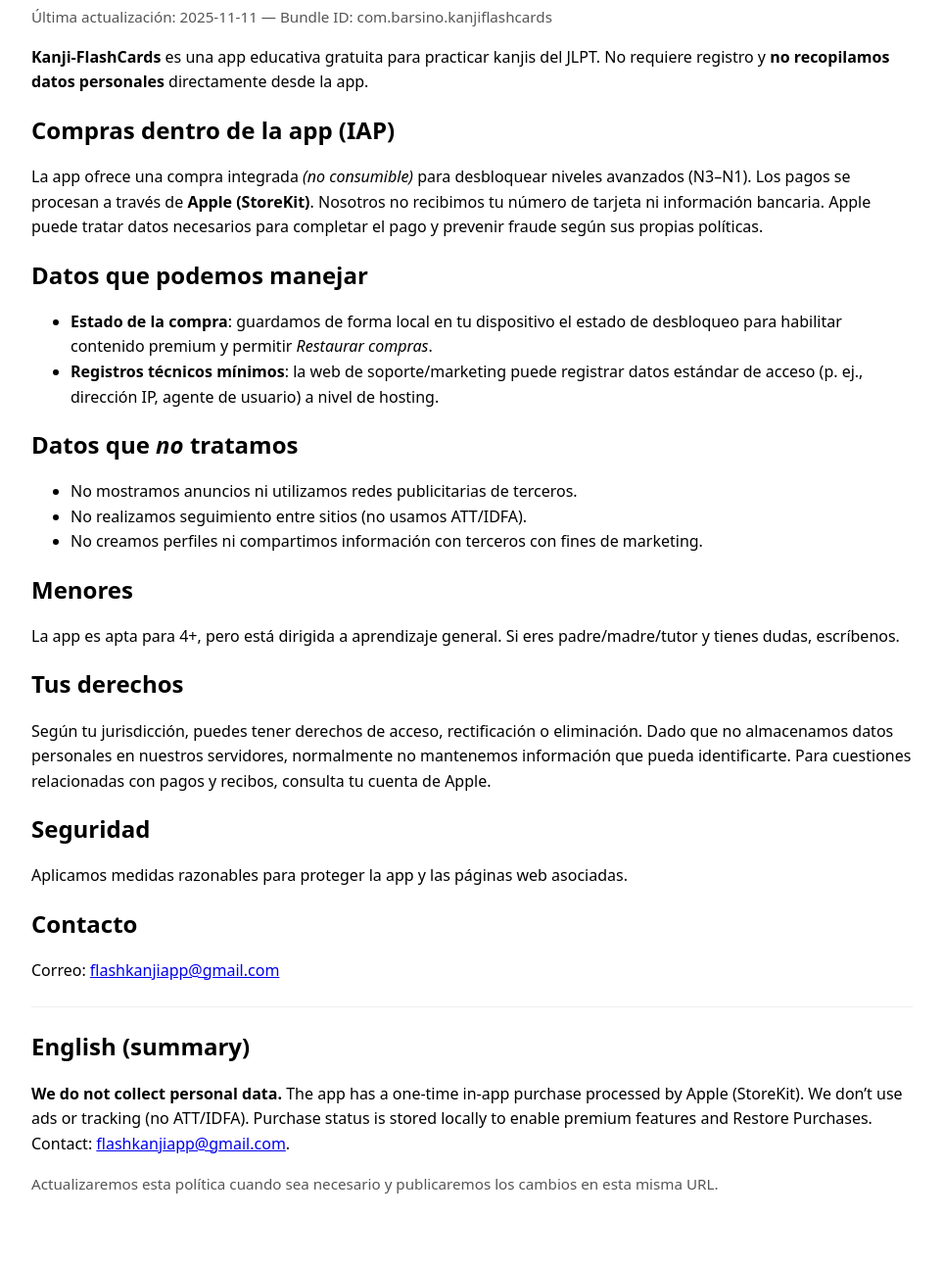
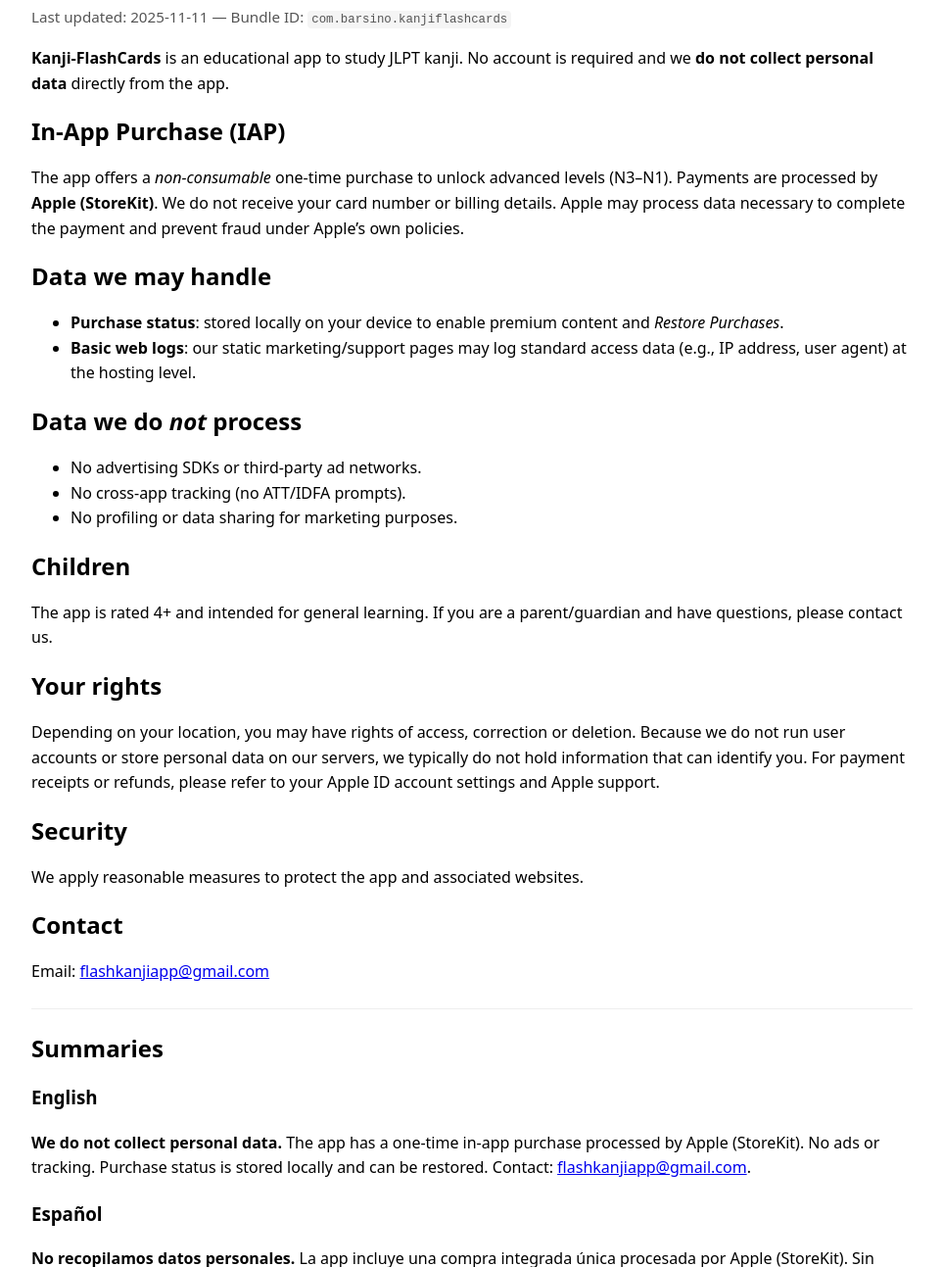
Before and after one commit to barsinodev/Kanji-FlashCards, a plain HTML site: page docs/privacy-policy.html in a window 1280 px wide. Shown: the part 103-1396 px from the top of the page at 98% size, without its empty margins (158-1121 px from the left). Before the commit the page ends 1363 px from the top, so only its background shows below. Drawn offline with Linux system fonts and the light colour scheme.

Commit message:
Language update to privacy files

```diff
--- a/docs/privacy-policy.html
+++ b/docs/privacy-policy.html
@@ -1,56 +1,64 @@
 <!DOCTYPE html>
-<html lang="es">
+<html lang="en">
 <head>
 <meta charset="utf-8">
 <meta name="viewport" content="width=device-width, initial-scale=1">
-<title>Política de privacidad — Kanji-FlashCards</title>
+<title>Privacy Policy — Kanji-FlashCards</title>
 <style>
 body { font-family: system-ui, -apple-system, Segoe UI, Roboto, Helvetica, Arial, sans-serif; line-height: 1.6; padding: 24px; max-width: 900px; margin: auto; }
 h1, h2 { line-height: 1.3; }
 .small { color:#555; font-size: 0.95em; }
-code, pre { background:#f5f5f5; padding:2px 4px; border-radius:4px; }
+code { background:#f5f5f5; padding:2px 4px; border-radius:4px; }
 hr { border: none; border-top: 1px solid #eee; margin: 24px 0; }
 .note { background:#f7fbff; border:1px solid #e1f0ff; padding:12px; border-radius:8px; }
 </style>
 </head>
 <body>
-<h1>Política de privacidad — Kanji-FlashCards</h1>
-<p class="small">Última actualización: 2025-11-11 — Bundle ID: com.barsino.kanjiflashcards</p>
+<h1>Privacy Policy — Kanji-FlashCards</h1>
+<p class="small">Last updated: 2025-11-11 — Bundle ID: <code>com.barsino.kanjiflashcards</code></p>
 
-<p><strong>Kanji-FlashCards</strong> es una app educativa gratuita para practicar kanjis del JLPT. No requiere registro y <strong>no recopilamos datos personales</strong> directamente desde la app.</p>
+<p><strong>Kanji-FlashCards</strong> is an educational app to study JLPT kanji. No account is required and we <strong>do not collect personal data</strong> directly from the app.</p>
 
-<h2>Compras dentro de la app (IAP)</h2>
-<p>La app ofrece una compra integrada <em>(no consumible)</em> para desbloquear niveles avanzados (N3–N1). Los pagos se procesan a través de <strong>Apple (StoreKit)</strong>. Nosotros no recibimos tu número de tarjeta ni información bancaria. Apple puede tratar datos necesarios para completar el pago y prevenir fraude según sus propias políticas.</p>
+<h2>In-App Purchase (IAP)</h2>
+<p>The app offers a <em>non-consumable</em> one-time purchase to unlock advanced levels (N3–N1). Payments are processed by <strong>Apple (StoreKit)</strong>. We do not receive your card number or billing details. Apple may process data necessary to complete the payment and prevent fraud under Apple’s own policies.</p>
 
-<h2>Datos que podemos manejar</h2>
+<h2>Data we may handle</h2>
 <ul>
-  <li><strong>Estado de la compra</strong>: guardamos de forma local en tu dispositivo el estado de desbloqueo para habilitar contenido premium y permitir <em>Restaurar compras</em>.</li>
-  <li><strong>Registros técnicos mínimos</strong>: la web de soporte/marketing puede registrar datos estándar de acceso (p. ej., dirección IP, agente de usuario) a nivel de hosting.</li>
+  <li><strong>Purchase status</strong>: stored locally on your device to enable premium content and <em>Restore Purchases</em>.</li>
+  <li><strong>Basic web logs</strong>: our static marketing/support pages may log standard access data (e.g., IP address, user agent) at the hosting level.</li>
 </ul>
 
-<h2>Datos que <em>no</em> tratamos</h2>
+<h2>Data we do <em>not</em> process</h2>
 <ul>
-  <li>No mostramos anuncios ni utilizamos redes publicitarias de terceros.</li>
-  <li>No realizamos seguimiento entre sitios (no usamos ATT/IDFA).</li>
-  <li>No creamos perfiles ni compartimos información con terceros con fines de marketing.</li>
+  <li>No advertising SDKs or third-party ad networks.</li>
+  <li>No cross-app tracking (no ATT/IDFA prompts).</li>
+  <li>No profiling or data sharing for marketing purposes.</li>
 </ul>
 
-<h2>Menores</h2>
-<p>La app es apta para 4+, pero está dirigida a aprendizaje general. Si eres padre/madre/tutor y tienes dudas, escríbenos.</p>
+<h2>Children</h2>
+<p>The app is rated 4+ and intended for general learning. If you are a parent/guardian and have questions, please contact us.</p>
 
-<h2>Tus derechos</h2>
-<p>Según tu jurisdicción, puedes tener derechos de acceso, rectificación o eliminación. Dado que no almacenamos datos personales en nuestros servidores, normalmente no mantenemos información que pueda identificarte. Para cuestiones relacionadas con pagos y recibos, consulta tu cuenta de Apple.</p>
+<h2>Your rights</h2>
+<p>Depending on your location, you may have rights of access, correction or deletion. Because we do not run user accounts or store personal data on our servers, we typically do not hold information that can identify you. For payment receipts or refunds, please refer to your Apple ID account settings and Apple support.</p>
 
-<h2>Seguridad</h2>
-<p>Aplicamos medidas razonables para proteger la app y las páginas web asociadas.</p>
+<h2>Security</h2>
+<p>We apply reasonable measures to protect the app and associated websites.</p>
 
-<h2>Contacto</h2>
-<p>Correo: <a href="mailto:flashkanjiapp@gmail.com">flashkanjiapp@gmail.com</a></p>
+<h2>Contact</h2>
+<p>Email: <a href="mailto:flashkanjiapp@gmail.com">flashkanjiapp@gmail.com</a></p>
 
 <hr>
-<h2>English (summary)</h2>
-<p><strong>We do not collect personal data.</strong> The app has a one-time in-app purchase processed by Apple (StoreKit). We don’t use ads or tracking (no ATT/IDFA). Purchase status is stored locally to enable premium features and Restore Purchases. Contact: <a href="mailto:flashkanjiapp@gmail.com">flashkanjiapp@gmail.com</a>.</p>
+<h2>Summaries</h2>
 
-<p class="small">Actualizaremos esta política cuando sea necesario y publicaremos los cambios en esta misma URL.</p>
+<h3>English</h3>
+<p><strong>We do not collect personal data.</strong> The app has a one-time in-app purchase processed by Apple (StoreKit). No ads or tracking. Purchase status is stored locally and can be restored. Contact: <a href="mailto:flashkanjiapp@gmail.com">flashkanjiapp@gmail.com</a>.</p>
+
+<h3>Español</h3>
+<p><strong>No recopilamos datos personales.</strong> La app incluye una compra integrada única procesada por Apple (StoreKit). Sin anuncios ni seguimiento. El estado de la compra se guarda localmente y puede restaurarse. Contacto: <a href="mailto:flashkanjiapp@gmail.com">flashkanjiapp@gmail.com</a>.</p>
+
+<h3>日本語</h3>
+<p><strong>個人データは収集しません。</strong> アプリには Apple（StoreKit）による買い切りのアプリ内課金があります。広告やトラッキングはありません。購入状態は端末内に保存され、復元できます。連絡先：<a href="mailto:flashkanjiapp@gmail.com">flashkanjiapp@gmail.com</a></p>
+
+<p class="small">We will update this policy as needed and publish changes at this same URL.</p>
 </body>
 </html>
```
Also changed, not shown: docs/privacy-choices.html (+23 -17 lines).
